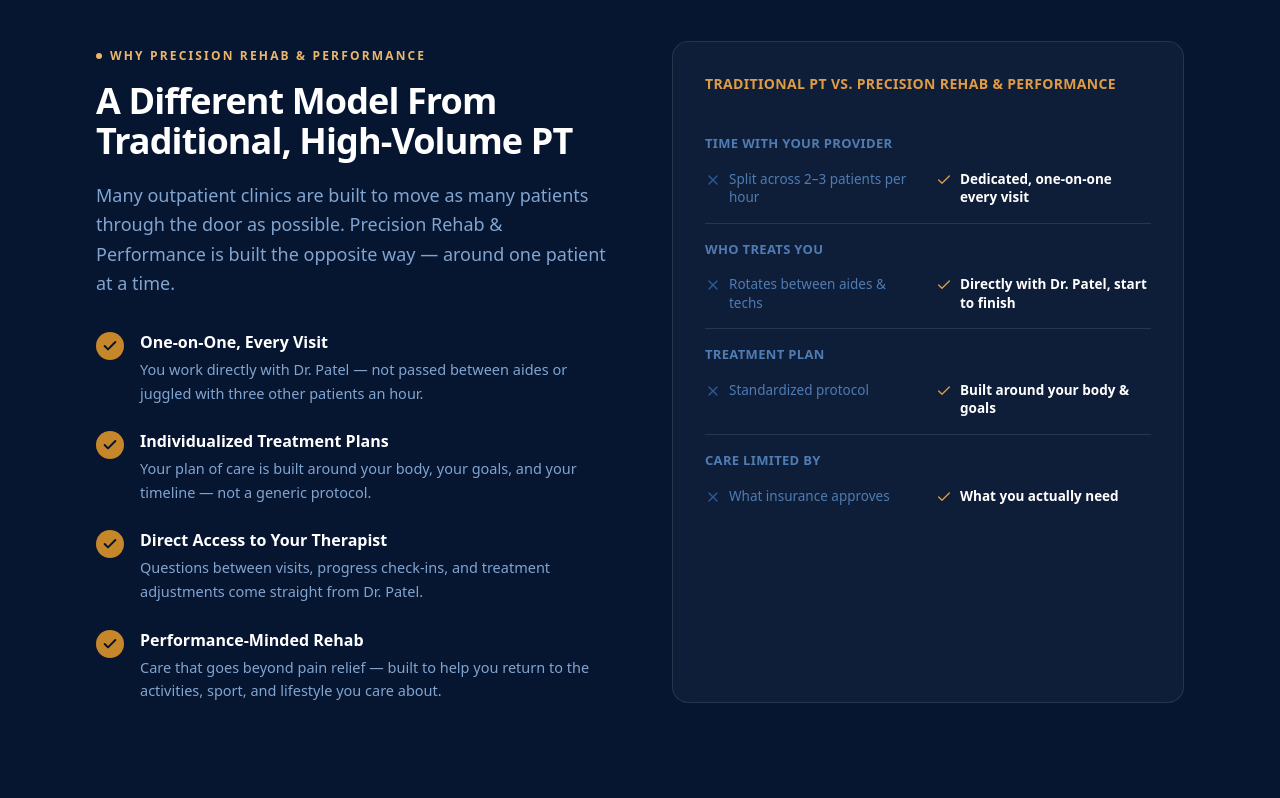
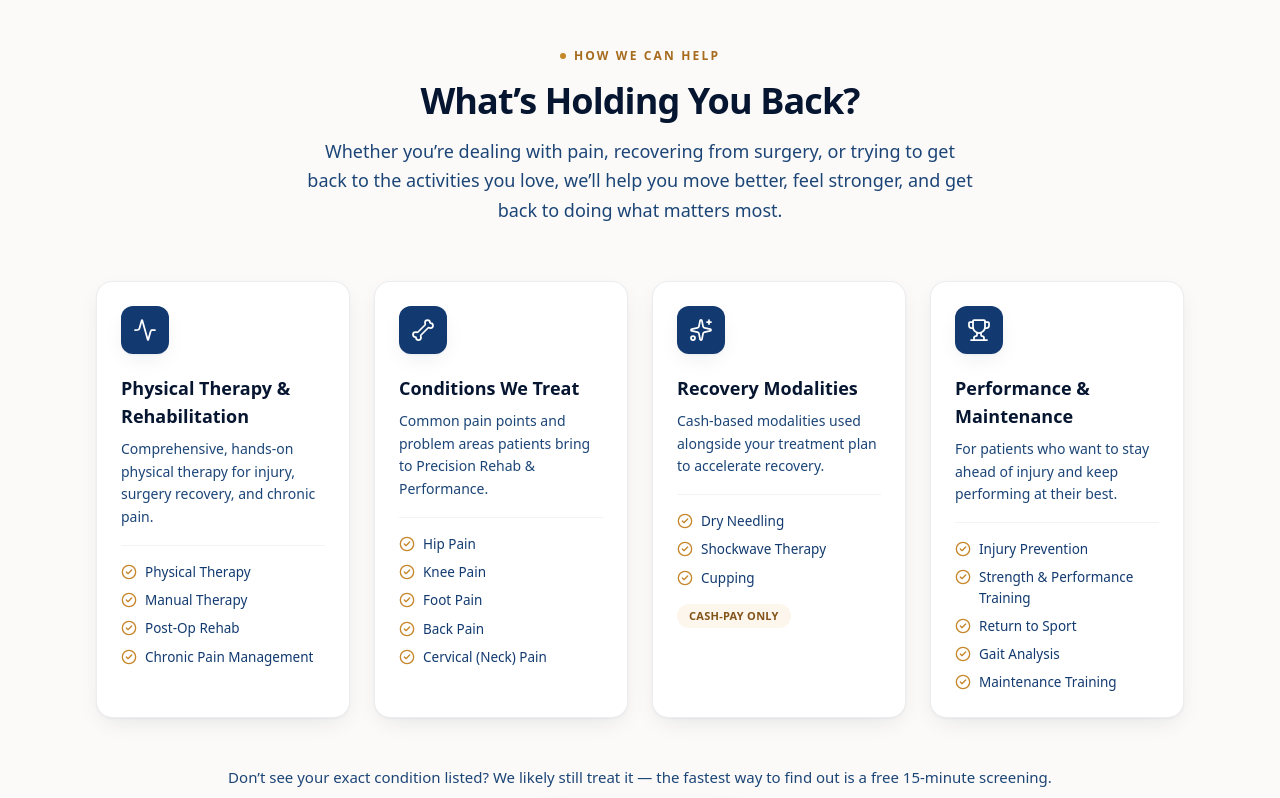
Before and after one commit to thre3labs/Precision-Rehab-Performance, a Next.js app in the folder precision-rehab-phase1_4/precision-rehab/: page / in a window 1280 px wide. Shown: the part 1240-2038 px from the top of the page. Built offline with nearby package versions, Linux system fonts and the light colour scheme.

Commit message:
Add files via upload

```diff
--- /dev/null
+++ b/precision-rehab-phase1_4/precision-rehab/src/components/sections/Treatments.tsx
@@ -0,0 +1,83 @@
+import {
+  Activity,
+  Bone,
+  Sparkles,
+  Trophy,
+  CheckCircle2,
+} from "lucide-react";
+import { treatmentCategories } from "@/lib/content";
+import { Container } from "@/components/ui/Container";
+import { Eyebrow } from "@/components/ui/Eyebrow";
+import { Button } from "@/components/ui/Button";
+
+const icons = [Activity, Bone, Sparkles, Trophy];
+
+export function Treatments() {
+  return (
+    <section id="treatments" className="scroll-mt-20 bg-stone-25 py-20 sm:py-28">
+      <Container>
+        <div className="mx-auto max-w-2xl text-center">
+          <Eyebrow>How We Can Help</Eyebrow>
+          <h2 className="mt-4 text-3xl font-extrabold tracking-tight text-navy-950 sm:text-4xl">
+            What&rsquo;s Holding You Back?
+          </h2>
+          <p className="mt-4 text-lg leading-relaxed text-navy-600">
+            Whether you&rsquo;re dealing with pain, recovering from surgery,
+            or trying to get back to the activities you love, we&rsquo;ll
+            help you move better, feel stronger, and get back to doing what
+            matters most.
+          </p>
+        </div>
+
+        <div className="mt-14 grid gap-6 sm:grid-cols-2 lg:grid-cols-4">
+          {treatmentCategories.map((category, i) => {
+            const Icon = icons[i % icons.length];
+            return (
+              <div
+                key={category.title}
+                className="group flex flex-col rounded-2xl border border-navy-900/8 bg-white p-6 shadow-soft transition-shadow hover:shadow-card"
+              >
+                <span className="flex h-12 w-12 items-center justify-center rounded-xl bg-navy-700 text-white shadow-soft">
+                  <Icon className="h-6 w-6" strokeWidth={1.75} />
+                </span>
+                <h3 className="mt-5 text-lg font-bold text-navy-950">
+                  {category.title}
+                </h3>
+                <p className="mt-2 text-[14px] leading-relaxed text-navy-600">
+                  {category.description}
+                </p>
+                <ul className="mt-4 space-y-2 border-t border-navy-900/5 pt-4">
+                  {category.items.map((item) => (
+                    <li
+                      key={item}
+                      className="flex items-start gap-2 text-[13.5px] font-medium text-navy-700"
+                    >
+                      <CheckCircle2 className="mt-0.5 h-4 w-4 shrink-0 text-gold-500" />
+                      {item}
+                    </li>
+                  ))}
+                </ul>
+                {category.note && (
+                  <span className="mt-4 inline-block w-fit rounded-full bg-gold-50 px-3 py-1 text-[11px] font-bold uppercase tracking-wide text-gold-700">
+                    {category.note}
+                  </span>
+                )}
+              </div>
+            );
+          })}
+        </div>
+
+        <div className="mt-12 flex flex-col items-center gap-3 text-center">
+          <p className="text-[15px] text-navy-600">
+            Don&rsquo;t see your exact condition listed? We likely still
+            treat it — the fastest way to find out is a free 15-minute
+            screening.
+          </p>
+          <Button href="#screening" variant="secondary">
+            Ask About Your Condition
+          </Button>
+        </div>
+      </Container>
+    </section>
+  );
+}
```
